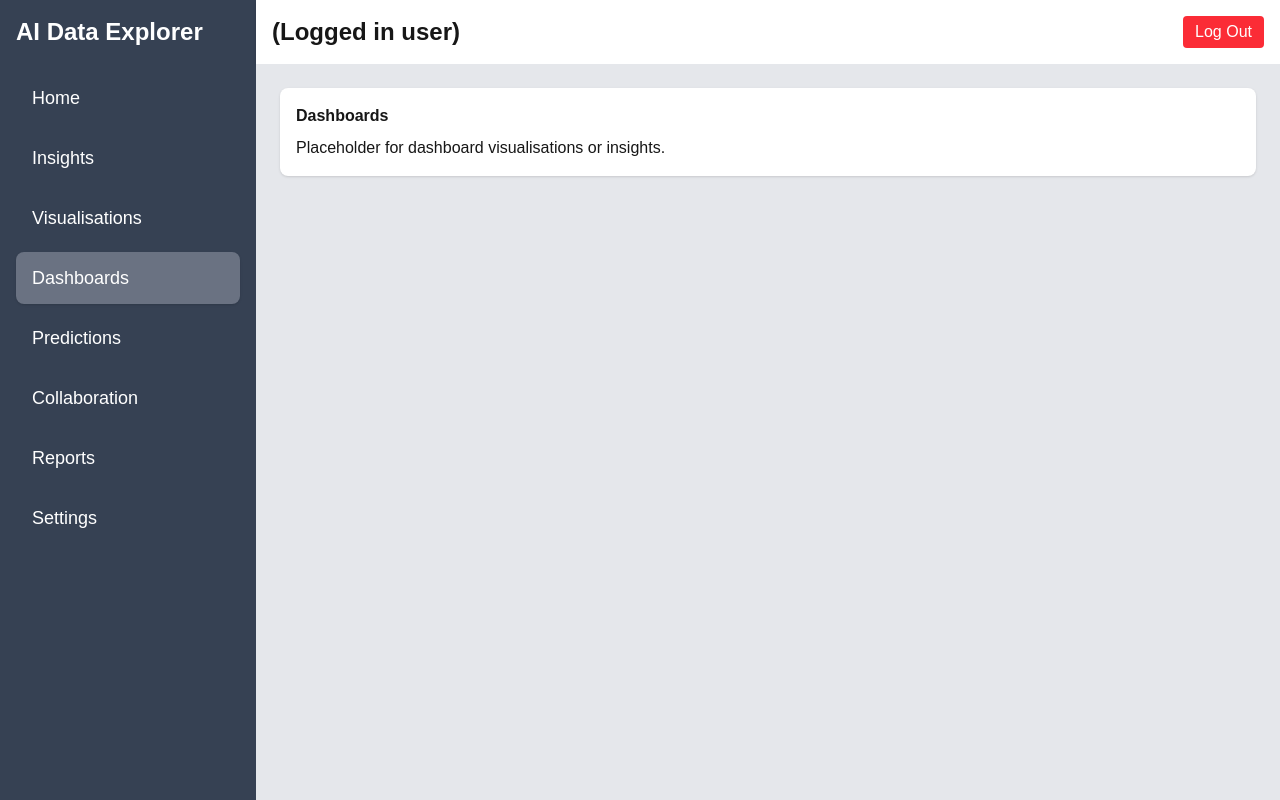
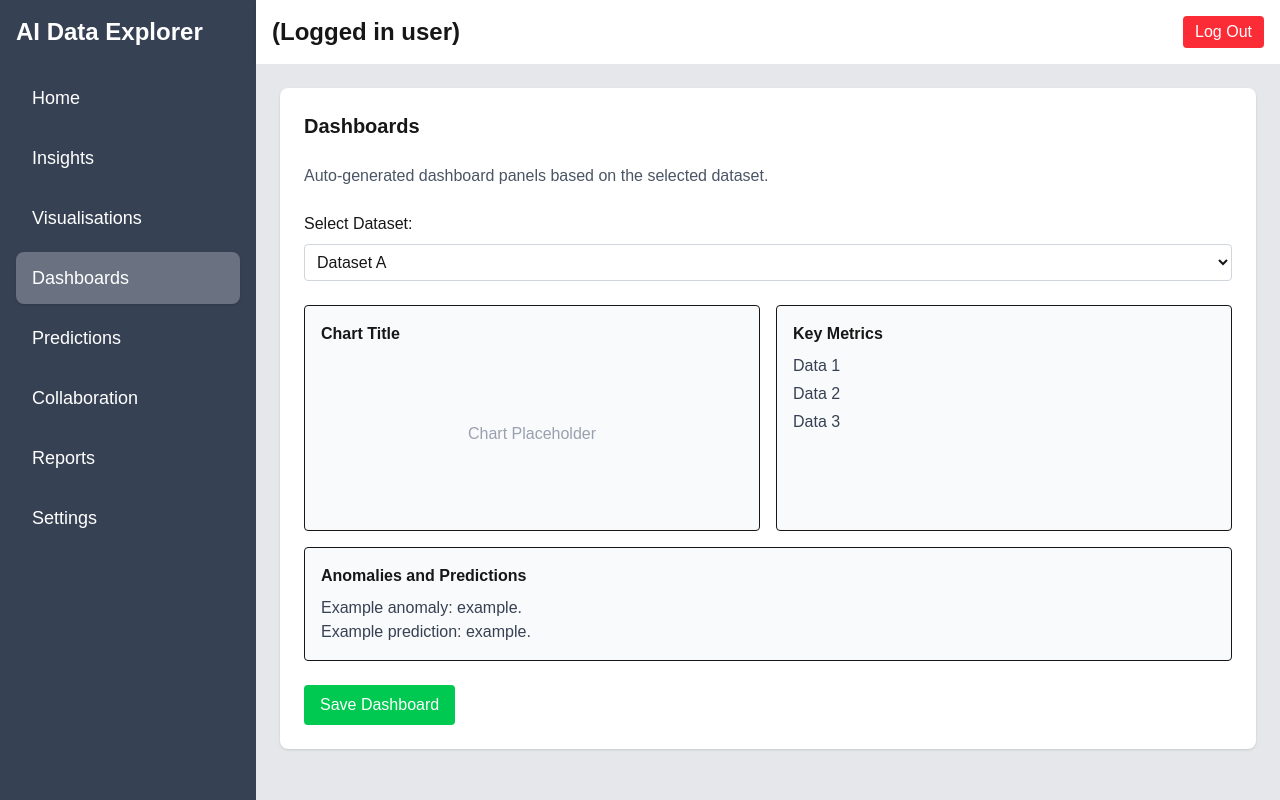
Before and after one commit to RushilYadav/AI-Data-Explorer, a Next.js app in the folder frontend/: page / in a window 1280 px wide. Both pictures are taken after a click on the item "Dashboards". Built offline with nearby package versions, Linux system fonts and the light colour scheme.

Commit message:
Add dashboard panels with dataset selector and mock data
Enhanced the Dashboards component to include a dataset selector, multiple dashboard panels (chart, metrics, anomalies/predictions), and a save button. This provides a more interactive and informative dashboard experience for users.

```diff
--- a/frontend/src/components/Dashboard/Widgets/Dashboards.tsx
+++ b/frontend/src/components/Dashboard/Widgets/Dashboards.tsx
@@ -1,8 +1,69 @@
+import { useState } from "react";
+
 export default function Dashboards() {
-  return (
-    <div className="bg-white p-4 rounded-lg shadow hover:shadow-lg transition">
-      <h3 className="font-semibold mb-2">Dashboards</h3>
-      <p>Placeholder for dashboard visualisations or insights.</p>
-    </div>
-  );
+    //example datasets
+    const datasets = ["Dataset A", "Dataset B", "Dataset C"];
+    const [selectedDataset, setSelectedDataset] = useState(datasets[0]);
+
+    return (
+        <div className="bg-white p-6 rounded-lg shadow hover:shadow-lg transition space-y-6">
+            <h3 className="text-xl font-semibold">Dashboards</h3>
+            <p className="text-gray-600">
+                Auto-generated dashboard panels based on the selected dataset.
+            </p>
+
+            {/* Dataset selector */}
+            <div>
+                <label className="block font-medium mb-2" htmlFor="dashboard-dataset-select">Select Dataset:</label>
+                <select
+                id="dashboard-dataset-select"
+                value={selectedDataset}
+                onChange={(e) => setSelectedDataset(e.target.value)}
+                className="border-gray-300 border rounded p-2 w-full"
+                >
+                {datasets.map((dataset) => (
+                    <option key={dataset} value={dataset}>{dataset}</option>
+                ))}
+                </select>
+            </div>
+
+            {/* Dashboard panels */}
+            <div className="grid grid-cols-1 md:grid-cols-2 gap-4">
+
+                {/* Chart Placeholder */}
+                <div className="bg-gray-50 border rounded p-4">
+                    <h4 className="font-semibold mb-2">Chart Title</h4>
+                    <div className="h-40 flex items-center justify-center text-gray-400">
+                        Chart Placeholder
+                    </div>
+                </div>
+
+                {/* Metrics Card */}
+                <div className="bg-gray-50 border rounded p-4">
+                    <h4 className="font-semibold mb-2">Key Metrics</h4>
+                    <ul className="space-y-1 text-gray-700">
+                        <li>Data 1</li>
+                        <li>Data 2</li>
+                        <li>Data 3</li>
+                    </ul>
+                </div>
+
+                {/* Anomalies and Predictions */}
+                <div className="bg-gray-50 border rounded p-4 md:col-span-2">
+                    <h4 className="font-semibold mb-2">Anomalies and Predictions</h4>
+                    <p className="text-gray-700">
+                        Example anomaly: example.
+                    </p>
+                    <p className="text-gray-700">
+                        Example prediction: example.
+                    </p>
+                </div>
+            </div>
+
+            {/* Save button */}
+            <button className="px-4 py-2 bg-green-500 text-white rounded hover:bg-green-600">
+                Save Dashboard
+            </button>
+        </div>
+    );
 }
```
